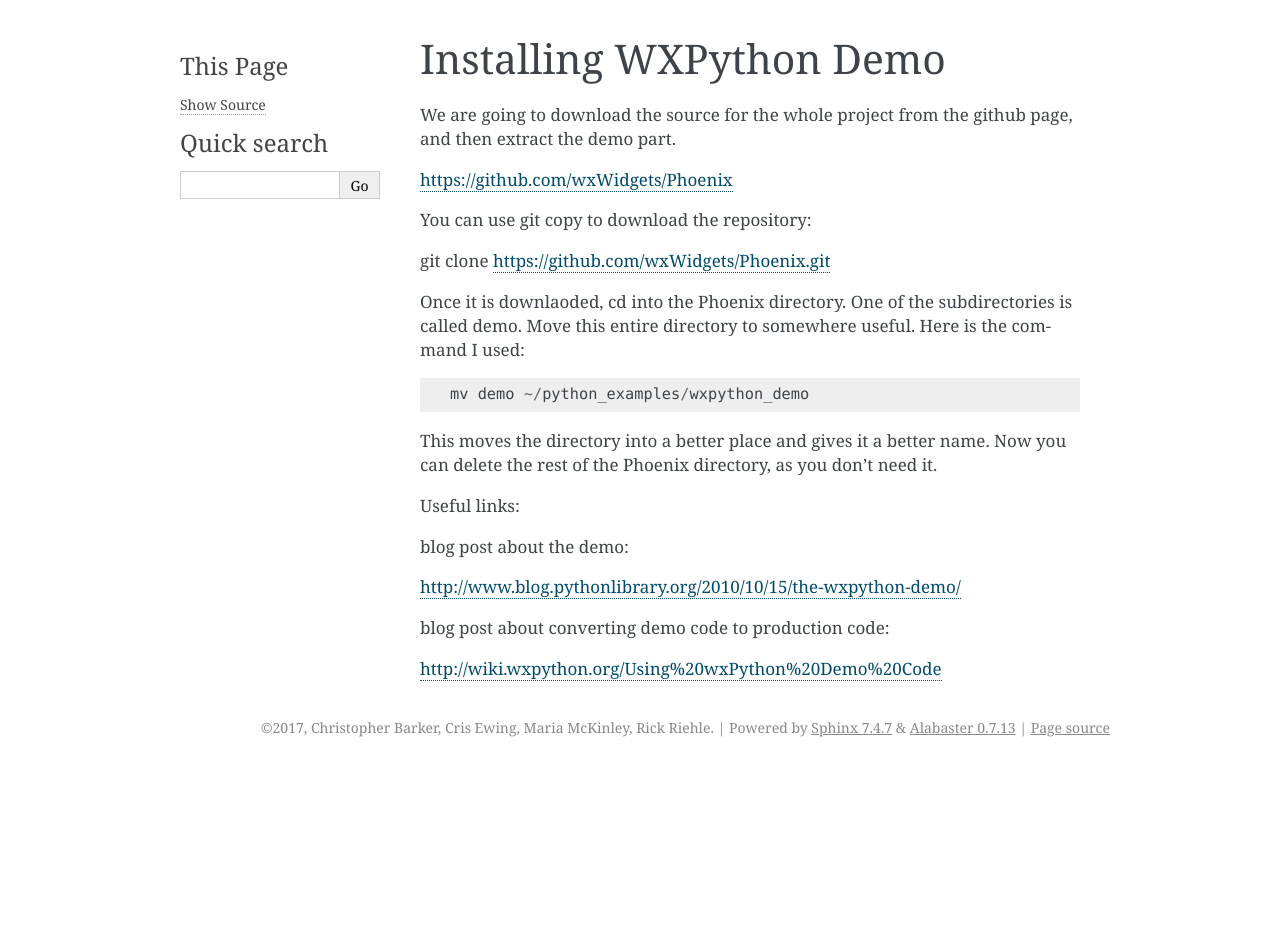
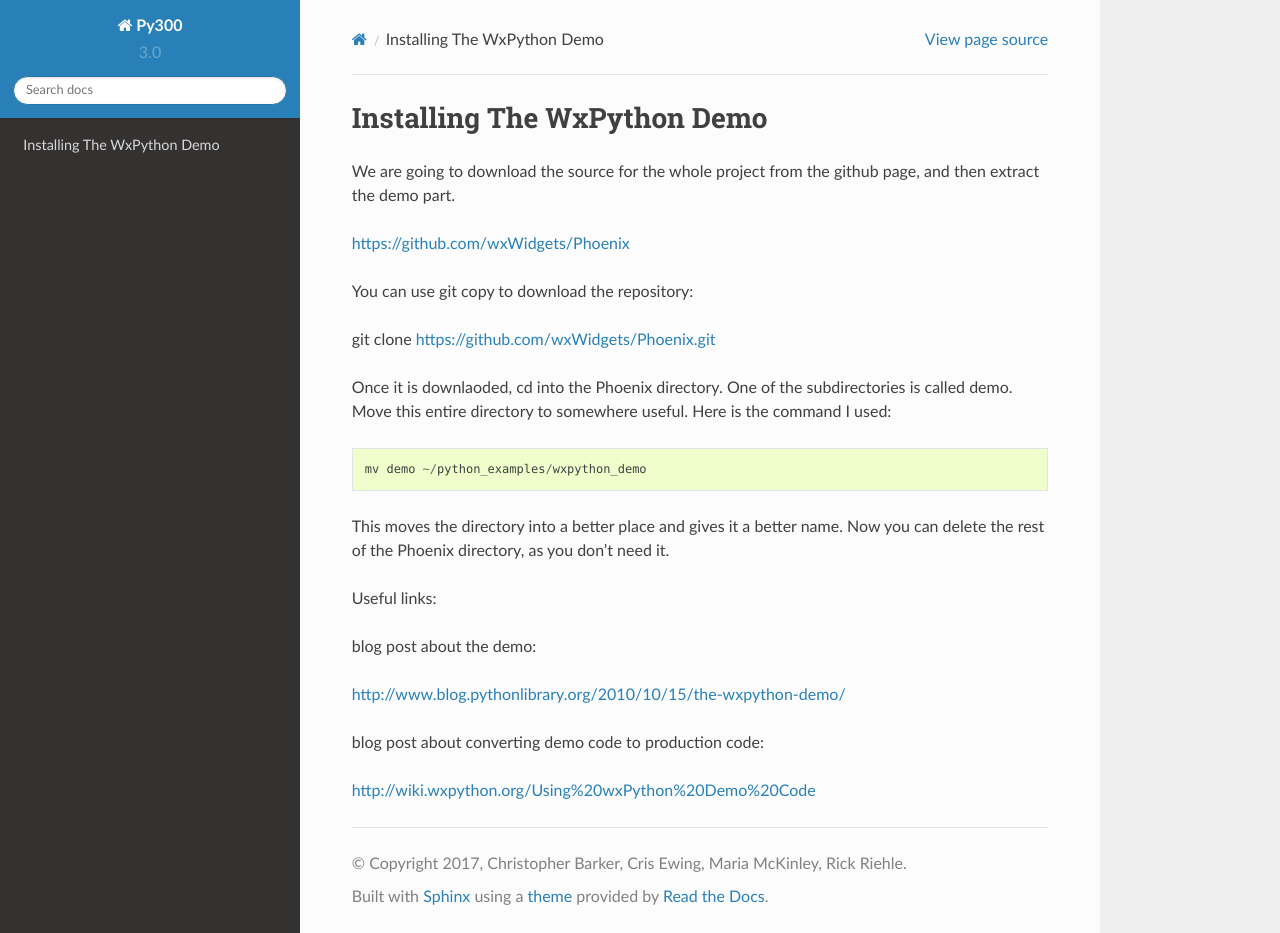
Before and after one commit to UWPCE-PythonCert/Py300, a Sphinx documentation site: the page built from source/notes/Installing_wxPython_demo.rst, in a window 1280 px wide and 933 px high. Built offline with Sphinx 7.4.7 and the Read the Docs theme 2.0.0, drawn with Linux system fonts in a browser that asks for light colours.

Commit message:
added RTD theme and a bit of cleanup.

```diff
--- a/source/conf.py
+++ b/source/conf.py
@@ -91,13 +91,17 @@
 # The theme to use for HTML and HTML Help pages.  See the documentation for
 # a list of builtin themes.
 #
-html_theme = 'alabaster'
+# html_theme = 'alabaster'
 
 # Theme options are theme-specific and customize the look and feel of a theme
 # further.  For a list of options available for each theme, see the
 # documentation.
 #
 # html_theme_options = {}
+
+import sphinx_rtd_theme
+html_theme = "sphinx_rtd_theme"
+html_theme_path = [sphinx_rtd_theme.get_html_theme_path()]
 
 # Add any paths that contain custom static files (such as style sheets) here,
 # relative to this directory. They are copied after the builtin static files,
--- a/source/notes/Installing_wxPython_demo.rst
+++ b/source/notes/Installing_wxPython_demo.rst
@@ -1,8 +1,8 @@
 .. _installing_wxpython_demo:
 
-========================
-Installing WXPython Demo
-========================
+============================
+Installing The WxPython Demo
+============================
 
 We are going to download the source for the whole project from the github page, and then extract the demo part.
 
```
Also changed, not shown: requirements.txt (+1 -6 lines).
